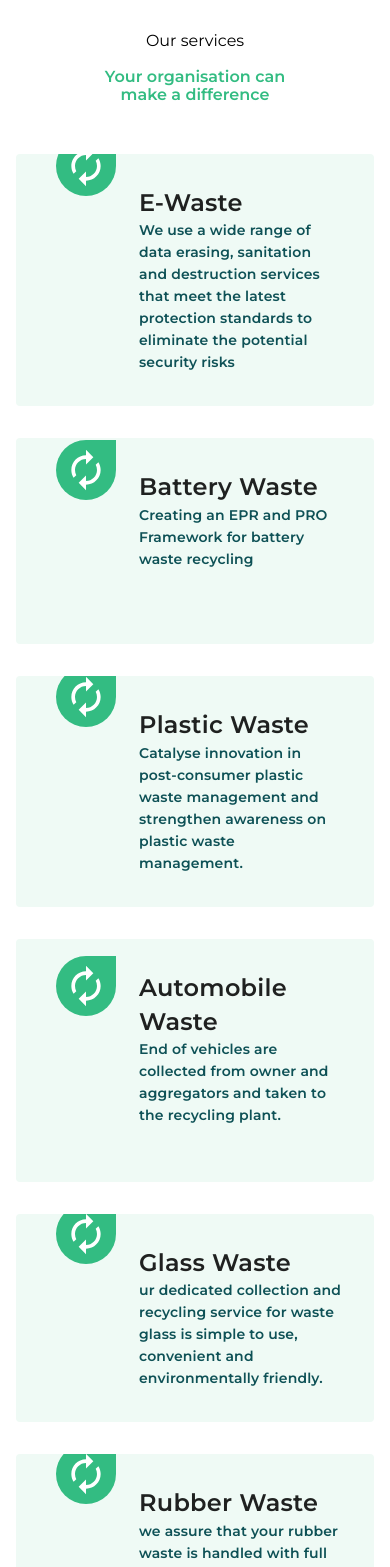
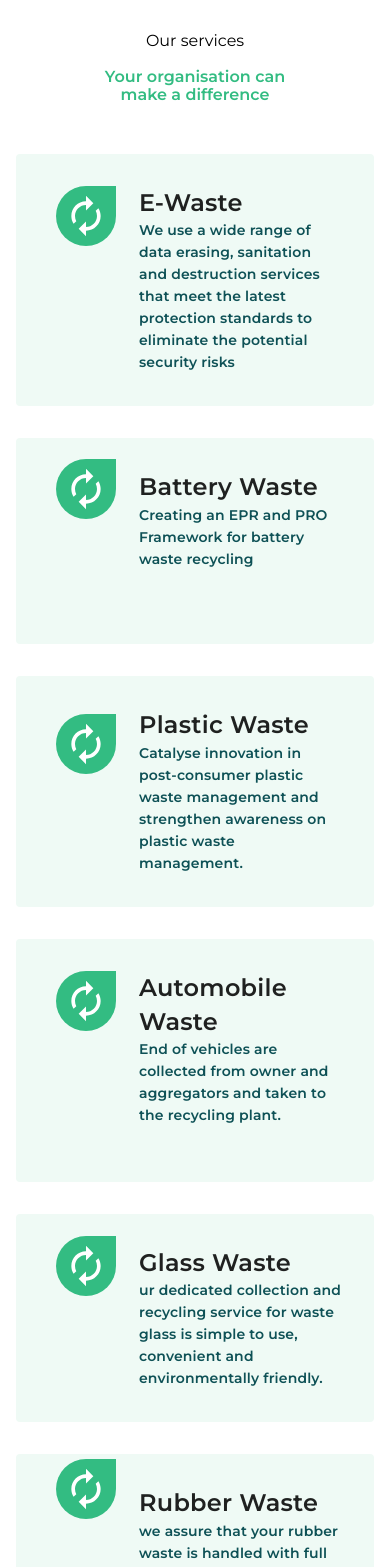
Before and after one commit to vipul-developer/techeco, a React (Create React App) app: page / in a window 390 px wide. Shown: the part 2460-4027 px from the top of the page. Built offline with nearby package versions, Linux system fonts and the light colour scheme.

Commit message:
320px Mobile Fix And Deploy On Git

```diff
--- a/src/Component/Footer/index.js
+++ b/src/Component/Footer/index.js
@@ -28,10 +28,10 @@ const Footer = () => {
                     <Grid container item xl={12} lg={12} md={12} sm={12} xs={12}>
                         <Grid item xl={5} lg={5} md={5} sm={5} xs={12}>
                             <Box sx={{margin:{md:"63.7px 0 0 0"},ml:{md:1}}}>
-                                <Typography variant='body1' component="p" gutterBottom sx={{ml:1,fontSize:{md:"20px"},fontFamily:"Montserrat",lineHeight:2.14,color:"#FFF",fontWeight:"bold"}}>Techeco Waste Management LLP</Typography>
-                                <Typography variant='body1' component="p" gutterBottom sx={{ml:1,fontSize:"16px",fontFamily:"Montserrat",lineHeight:2.14,color:"#FFF",fontWeight:"bold",mt:"53px"}}>Corporate Office</Typography>
+                                <Typography variant='body1' component="p" gutterBottom sx={{ml:1,mt:2,fontSize:{md:"20px"},fontFamily:"Montserrat",lineHeight:2.14,color:"#FFF",fontWeight:"bold"}}>Techeco Waste Management LLP</Typography>
+                                <Typography variant='body1' component="p" gutterBottom sx={{ml:1,fontSize:"16px",fontFamily:"Montserrat",lineHeight:2.14,color:"#FFF",fontWeight:"bold",mt:{md:"53px"}}}>Corporate Office</Typography>
                                 <Typography variant='body1' component="p" gutterBottom sx={{ml:1,fontSize:"14px",fontFamily:"Montserrat",lineHeight:2.14,color:"#FFF",fontWeight:500,}}>2A 2nd Floor Building No.11/12, Raghuvanshi Mill Compound,SB Road, Lower Parel (W), Mumbai-400013</Typography>
-                                <Typography variant='body1' component="p" gutterBottom sx={{ml:1,fontSize:"16px",fontFamily:"Montserrat",lineHeight:2.14,color:"#FFF",fontWeight:"bold",mt:"53px"}}>Factory</Typography>
+                                <Typography variant='body1' component="p" gutterBottom sx={{ml:1,fontSize:"16px",fontFamily:"Montserrat",lineHeight:2.14,color:"#FFF",fontWeight:"bold",mt:{md:"53px"}}}>Factory</Typography>
                                 <Typography variant='body1' component="p" gutterBottom sx={{ml:1,fontSize:"14px",fontFamily:"Montserrat",lineHeight:2.14,color:"#FFF",fontWeight:500,}}>Gut no. 155 B/2, Village: Dhakambe, Tal: Dindori, Dist: Nashik Maharashtra, India.</Typography>
                             </Box>
                         </Grid>
--- a/src/Component/Home/OurService.js
+++ b/src/Component/Home/OurService.js
@@ -28,7 +28,7 @@ const OurService = () => {
                                     title="E-Waste"
                                     subheader="We use a wide range of data erasing, sanitation and destruction services that meet the latest protection standards to eliminate the potential security risks"
                                     sx={{
-                                        '& .MuiCardHeader-avatar':{width:"75px",height:"75px",position:"relative",top:{md:"-35px",xs:"-115px"},},
+                                        '& .MuiCardHeader-avatar':{width:"75px",height:"75px",position:"relative",top:{md:"-35px",xs:"-65px"},},
                                         '& .MuiCardHeader-title':{fontSize:"24px",fontWeight:600,fontFamily:"Montserrat",ml:{md:5},mb:{md:2}},
                                         '& .MuiCardHeader-subheader':{fontSize:"14px",fontWeight:600,fontFamily:"Montserrat",lineHeight:1.57,color:"#0e5156",ml:{md:5}}
 
@@ -43,7 +43,7 @@ const OurService = () => {
                                     title="Battery Waste"
                                     subheader="Creating an EPR and PRO Framework for battery waste recycling"
                                     sx={{
-                                        '& .MuiCardHeader-avatar':{width:"75px",height:"75px",position:"relative",top:{md:"-12px",xs:"-51px"}},
+                                        '& .MuiCardHeader-avatar':{width:"75px",height:"75px",position:"relative",top:{md:"-12px",xs:"-32px"}},
                                         '& .MuiCardHeader-title':{fontSize:"24px",fontWeight:600,fontFamily:"Montserrat",ml:{md:5},mb:{md:2}},
                                         '& .MuiCardHeader-subheader':{fontSize:"14px",fontWeight:600,fontFamily:"Montserrat",lineHeight:1.57,color:"#0e5156",ml:{md:5}}
 
@@ -58,7 +58,7 @@ const OurService = () => {
                                     title="Plastic Waste"
                                     subheader="Catalyse innovation in post-consumer plastic waste management and strengthen awareness on plastic waste management."
                                     sx={{
-                                        '& .MuiCardHeader-avatar':{width:"75px",height:"75px",position:"relative",top:{md:"-23px",xs:"-95px"}},
+                                        '& .MuiCardHeader-avatar':{width:"75px",height:"75px",position:"relative",top:{md:"-23px",xs:"-48px"}},
                                         '& .MuiCardHeader-title':{fontSize:"24px",fontWeight:600,fontFamily:"Montserrat",ml:{md:5},mb:{md:2}},
                                         '& .MuiCardHeader-subheader':{fontSize:"14px",fontWeight:600,fontFamily:"Montserrat",lineHeight:1.57,color:"#0e5156",ml:{md:5}}
 
@@ -73,7 +73,7 @@ const OurService = () => {
                                     title="Automobile Waste"
                                     subheader="End of vehicles are collected from owner and aggregators and taken to the recycling plant."
                                     sx={{
-                                        '& .MuiCardHeader-avatar':{width:"75px",height:"75px",position:"relative",top:{md:"-12px",xs:"-63px"}},
+                                        '& .MuiCardHeader-avatar':{width:"75px",height:"75px",position:"relative",top:{md:"-12px",xs:"-48px"}},
                                         '& .MuiCardHeader-title':{fontSize:"24px",fontWeight:600,fontFamily:"Montserrat",ml:{md:5},mb:{md:2}},
                                         '& .MuiCardHeader-subheader':{fontSize:"14px",fontWeight:600,fontFamily:"Montserrat",lineHeight:1.57,color:"#0e5156",ml:{md:5}}
 
@@ -88,7 +88,7 @@ const OurService = () => {
                                     title="Glass Waste"
                                     subheader="ur dedicated collection and recycling service for waste glass is simple to use, convenient and environmentally friendly."
                                     sx={{
-                                        '& .MuiCardHeader-avatar':{width:"75px",height:"75px",position:"relative",top:{md:"-23px",xs:"-85px"}},
+                                        '& .MuiCardHeader-avatar':{width:"75px",height:"75px",position:"relative",top:{md:"-23px",xs:"-53px"}},
                                         '& .MuiCardHeader-title':{fontSize:"24px",fontWeight:600,fontFamily:"Montserrat",ml:{md:5},mb:{md:2}},
                                         '& .MuiCardHeader-subheader':{fontSize:"14px",fontWeight:600,fontFamily:"Montserrat",lineHeight:1.57,color:"#0e5156",ml:{md:5}}
 
@@ -103,7 +103,7 @@ const OurService = () => {
                                     title="Rubber Waste"
                                     subheader="we assure that your rubber waste is handled with full compliance and using the latest environmental regulations."
                                     sx={{
-                                        '& .MuiCardHeader-avatar':{width:"75px",height:"75px",position:"relative",top:{md:"-23px",xs:"-85px"}},
+                                        '& .MuiCardHeader-avatar':{width:"75px",height:"75px",position:"relative",top:{md:"-23px",xs:"-70px"}},
                                         '& .MuiCardHeader-title':{fontSize:"24px",fontWeight:600,fontFamily:"Montserrat",ml:{md:5},mb:{md:2}},
                                         '& .MuiCardHeader-subheader':{fontSize:"14px",fontWeight:600,fontFamily:"Montserrat",lineHeight:1.57,color:"#0e5156",ml:{md:5}}
 
```
